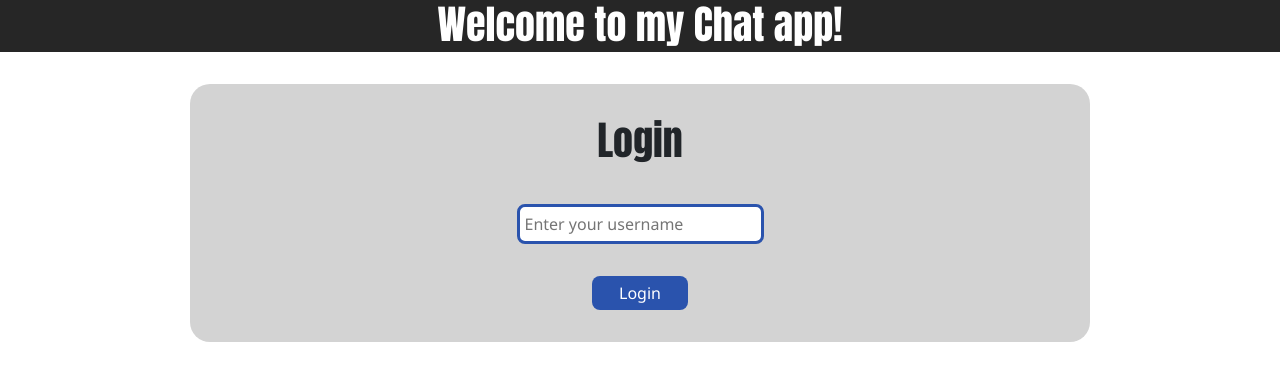
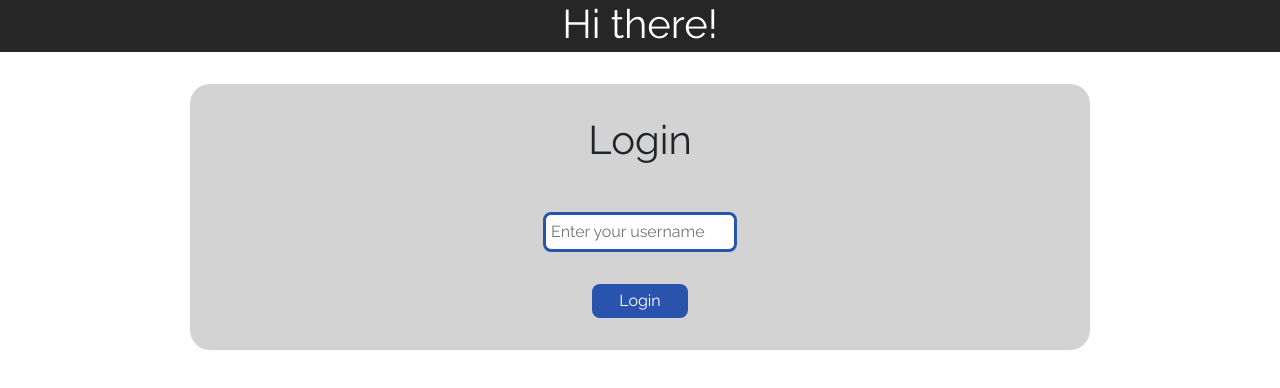
Before and after one commit to jtustanic/Algebra_Seminar, a React (Create React App) app: page /Algebra_Seminar/login in a window 1280 px wide. Shown: the top 388 px of the page. Built offline with nearby package versions, Linux system fonts and the light colour scheme.

Commit message:
added new things

```diff
--- a/public/index.html
+++ b/public/index.html
@@ -6,6 +6,7 @@
     <meta name="viewport" content="width=device-width, initial-scale=1" />
     <meta name="theme-color" content="#000000" />
     <link rel="icon" type="image/x-icon" href="./favicon.ico">
+    <link href='https://fonts.googleapis.com/css?family=Raleway' rel='stylesheet'>
     <meta
       name="description"
       content="Web site created using create-react-app"
@@ -23,7 +24,7 @@
       work correctly both with client-side routing and a non-root public URL.
       Learn how to configure a non-root public URL by running `npm run build`.
     -->
-    <title>React App</title>
+    <title>Algebra seminar - Chat app</title>
   </head>
   <body>
     <noscript>You need to enable JavaScript to run this app.</noscript>
--- a/src/App.css
+++ b/src/App.css
@@ -1,9 +1,9 @@
 * {
-    font-family:'Segoe UI', Tahoma, Geneva, Verdana, sans-serif;
+    font-family: Raleway;
 
   }
 
  h1  {
-    font-family: Impact, Haettenschweiler, 'Arial Narrow Bold', sans-serif;
+    font-family: Raleway;
 
   }
--- a/src/components/Header.js
+++ b/src/components/Header.js
@@ -5,9 +5,9 @@ const Header = (props) => {
         {isLoggedIn &&
          <div className="App-header">
          <button onClick={props.toggleSidebar}>
-          <img src="../images/menu.png" />
+          MENU
          </button>
-         <h1>{props.username}'s Chat Room</h1>
+         <h1>{props.username}'s chat room</h1>
          <button onClick={props.handleLogout}>Logout</button>
        </div>
        }
@@ -15,7 +15,7 @@ const Header = (props) => {
        {!isLoggedIn &&
         <div className="App-header">
        <div></div>
-        <h1>Welcome to my Chat app!</h1>
+        <h1>Hi there!</h1>
         <div></div>
       </div>
       }
--- a/src/components/Login.js
+++ b/src/components/Login.js
@@ -15,9 +15,9 @@ const Login = (props) => {
     return (
     <div className="container">
         <form className="login-form" onSubmit={handleSubmit}>
-            <lable htmlFor="title">
+            <label htmlFor="title">
                 <h1>Login</h1>
-            </lable>
+            </label>
             <input id="title" type="text" placeholder="Enter your username" required value={usernameText} onChange={(e)=> setUsernameText(e.target.value)}/>
             <button className="login-btn">Login</button>
         </form>
--- a/src/components/Sidebar.js
+++ b/src/components/Sidebar.js
@@ -26,12 +26,12 @@ class Sidebar extends Component {
           <div className="container-fluid mt-3">
               <div className={`sidebar ${isOpen === true ? "active" : ""}`}>
                   <div className="sd-header">
-                      <h4>Sidebar Header</h4>
+                      <h4>W e l c o m e</h4>
                       <div
                           className="btn btn-primary"
                           onClick={this.toggleSidebar}
                       >
-                          Close Sidebar
+                          X
                       </div>
                   </div>
                   <div className="sd-body">
```
Also changed, not shown: src/images/menu.png, src/images/menuicon.svg (added).
